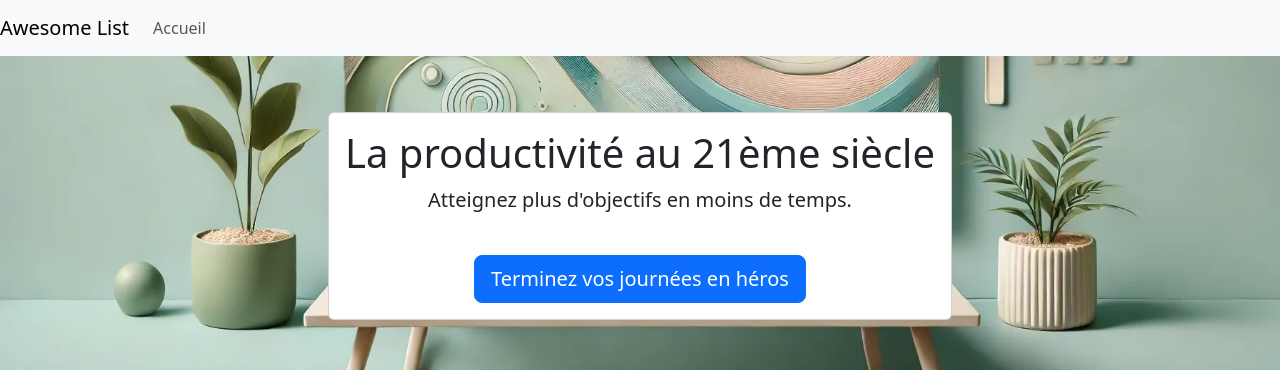
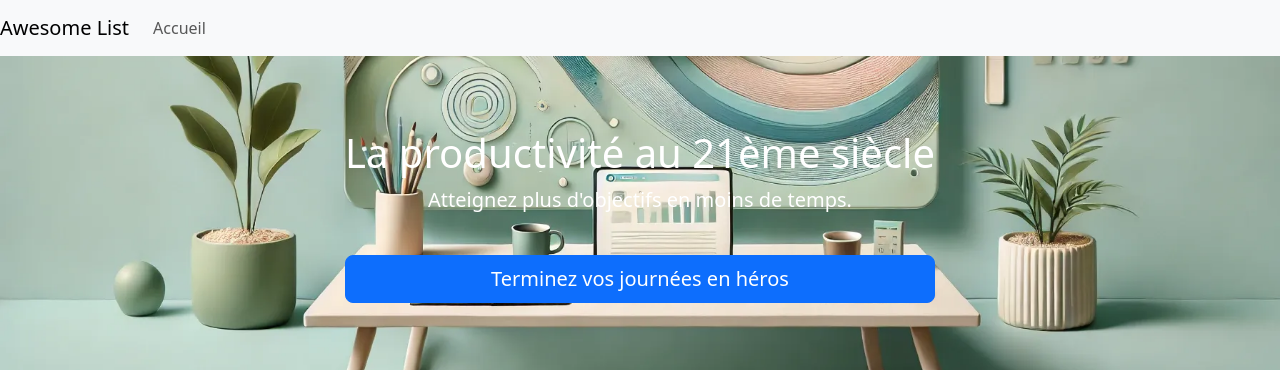
Before and after one commit to christopheB21/productivity-planner, an Angular app: page / in a window 1280 px wide. Shown: the top 370 px of the page. Built offline with nearby package versions, Linux system fonts and the light colour scheme.

Commit message:
feat(home-banner tests): implements butoon click test

```diff
--- a/src/app/visitor/homepage/homebanner/homebanner.dumb.component.html
+++ b/src/app/visitor/homepage/homebanner/homebanner.dumb.component.html
@@ -1,7 +1,14 @@
-<div class="card w-auto d-inline-block p-3">
-    <h1 data-testid="banner-title">{{ title() }}</h1>
-    <p class="lead" data-testid="banner-description">{{ description() }}</p>
-    <a href="#" class="btn btn-primary btn-lg mt-4">
-        {{ button() }}
-      </a>
-  </div>
+<div class="card-container">
+    <div class="card">
+        <h1 data-testid="banner-title">{{ title() }}</h1>
+        <p class="lead" data-testid="banner-description">{{ description() }}</p>
+        <a
+            data-testid="banner-button"
+            href="#"
+            class="btn btn-primary btn-lg mt-4"
+            (click)="clicked.emit()"
+        >
+            {{ button() }}
+        </a>
+    </div>
+</div>
--- a/src/app/visitor/homepage/homebanner/homebanner.dumb.component.scss
+++ b/src/app/visitor/homepage/homebanner/homebanner.dumb.component.scss
@@ -5,3 +5,14 @@
     height: 40vh;
     position: relative;
   }
+
+  .card-container {
+    width: auto;
+
+    .card {
+      position: relative;
+      color: white;
+      border-color: transparent !important;
+      background-color: transparent !important;
+    }
+  }
```
Also changed, not shown: 1 other file (tests, documents, lock files or other folders).
